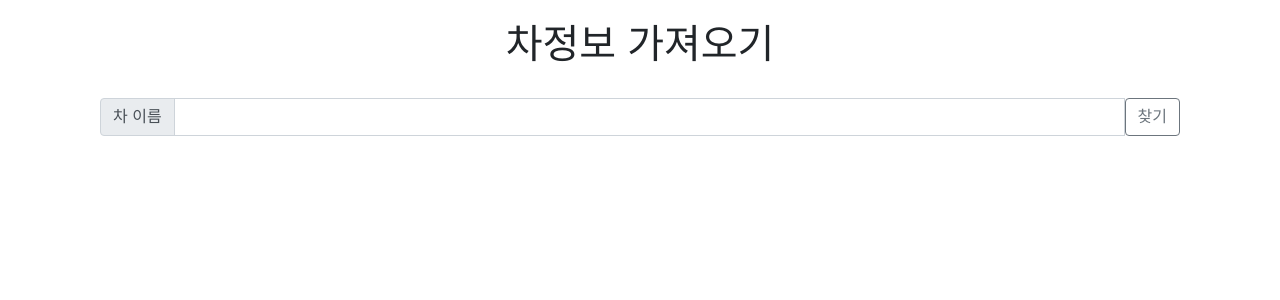
After one commit to Mu-jun/SpartaWebMaking, a Flask app: page /tea in a window 1280 px wide. The commit adds this page. Shown: the top 300 px of the page. Run offline with Flask 2, Linux system fonts and the light colour scheme; data that the repository does not hold is empty; some libraries are stand-ins or nearby versions.

Commit message:
스크립트 스타일 분리

```diff
--- a/app.py
+++ b/app.py
@@ -1,3 +1,5 @@
+import secrets
+
 from flask import Flask, render_template, request, jsonify
 import hashlib
 import jwt
@@ -9,9 +11,14 @@ app.config['JSON_AS_ASCII'] = False  # 한글 깨짐 현상 해결코드
 # DB 관련
 from pymongo import MongoClient
 
-client = MongoClient('localhost', 27017)
+# 서버 db 사용시 로컬 db 주석 처리, 로컬 db 사용시 서버 db 주석 처리
+# **********************************************************
+
 # client = MongoClient('localhost', 27017)
+client = MongoClient('mongodb://test:test@54.180.2.121', 27017)
 db = client.dbchacha
+
+# **********************************************************
 
 
 # 차 정보 입력하기(POST) API
@@ -50,6 +57,18 @@ def save_tea():
 def home():
     return render_template('save_tea.html')
 
+# 티 정보 GET 하기 -- 영은
+# ***************************************************************************************************
+@app.route('/tea/list', methods=['GET'])
+def getTea():
+    tea_list = list(db.tealist.find({}, {'_id': False}).sort('name'))
+    return jsonify({'all_teas':tea_list})
+
+@app.route('/tea')
+def teaList():
+    return render_template('get_tea.html')
+# ***************************************************************************************************
+
 
 # 회원가입 및 로그인, 로그인 테스트 페이지 코드 test by 승신
 # ***************************************************************************************************
@@ -62,15 +81,17 @@ def api_register():
     id_receive = request.form['id_give']
     pw_receive = request.form['pw_give']
     nickname_receive = request.form['nickname_give']
+    salt = secrets.token_bytes(32)
+    pw_salt = pw_receive+salt
 
-    pw_hash = hashlib.sha256(pw_receive.encode('utf-8')).hexdigest()
+    pw_hash = hashlib.sha256(pw_salt.encode('utf-8')).hexdigest()
 
     result = db.user.find_one({'id': id_receive, 'pw': pw_hash, 'nick': nickname_receive})
 
     if result is not None:
         return jsonify({'fail': '아이디/패스워드/닉네임이 중복된다.'})
     else:
-        doc2 = {'id': id_receive, 'pw': pw_hash, 'nick': nickname_receive}
+        doc2 = {'id': id_receive, 'pw': pw_hash, 'nick': nickname_receive, 'saltValue': salt}
         db.user.insert_one(doc2)
         return jsonify({'result': '어, 그래 가입 됐다. 가라.'})
 
@@ -90,7 +111,7 @@ def api_login():
 
     # 찾으면 JWT 토큰을 만들어 발급합니다.
     if result is not None:
-        # JWT 토큰에는, payload와 시크릿키가 필요합니다.
+        # JWT 토큰에는, payload와 시크릿키가 필요합니다.방법
         # 시크릿키가 있어야 토큰을 디코딩(=풀기) 해서 payload 값을 볼 수 있습니다.
         # 아래에선 id와 exp를 담았습니다. 즉, JWT 토큰을 풀면 유저ID 값을 알 수 있습니다.
         # exp에는 만료시간을 넣어줍니다. 만료시간이 지나면, 시크릿키로 토큰을 풀 때 만료되었다고 에러가 납니다.
--- a/static/styles.css
+++ b/static/styles.css
@@ -1,3 +1,5 @@
+        /* 01_login style */
+
         * {
             font-family: 'Black Han Sans', sans-serif;
         }
@@ -28,3 +30,22 @@
             margin: auto;
             display: block;
         }
+
+        /* get_tea style */
+
+        .title {
+            text-align: center;
+            margin-top: 20px;
+            margin-bottom: 20px;
+        }
+
+        #box{
+            background-color: beige;
+            margin: 20px;
+        }
+
+        .input-box{
+            margin-left: 100px;
+            margin-right: 100px;
+            margin-top: 30px;
+        }
--- a/templates/01_login.html
+++ b/templates/01_login.html
@@ -30,6 +30,8 @@
     <p></p>
     <button type="button" class="mybtn" onclick="makeid();">가입하기</button>
     <button type="button" class="mybtn" onclick="login();">로그인하기</button>
+
+
 </div>
 </body>
 </html>
--- /dev/null
+++ b/templates/get_tea.html
@@ -0,0 +1,63 @@
+
+<!DOCTYPE html>
+<html lang="en">
+
+<head>
+    <!-- Required meta tags -->
+    <meta charset="utf-8">
+    <meta name="viewport" content="width=device-width, initial-scale=1, shrink-to-fit=no">
+
+    <!-- Bootstrap CSS -->
+    <link rel="stylesheet" href="https://maxcdn.bootstrapcdn.com/bootstrap/4.0.0/css/bootstrap.min.css"
+          integrity="sha384-Gn5384xqQ1aoWXA+058RXPxPg6fy4IWvTNh0E263XmFcJlSAwiGgFAW/dAiS6JXm" crossorigin="anonymous">
+
+
+    <!-- Optional JavaScript -->
+    <!-- jQuery first, then Popper.js, then Bootstrap JS -->
+    <script src="https://ajax.googleapis.com/ajax/libs/jquery/3.5.1/jquery.min.js"></script>
+    <script src="https://cdnjs.cloudflare.com/ajax/libs/popper.js/1.12.9/umd/popper.min.js"
+            integrity="sha384-ApNbgh9B+Y1QKtv3Rn7W3mgPxhU9K/ScQsAP7hUibX39j7fakFPskvXusvfa0b4Q"
+            crossorigin="anonymous"></script>
+    <script src="https://maxcdn.bootstrapcdn.com/bootstrap/4.0.0/js/bootstrap.min.js"
+            integrity="sha384-JZR6Spejh4U02d8jOt6vLEHfe/JQGiRRSQQxSfFWpi1MquVdAyjUar5+76PVCmYl"
+            crossorigin="anonymous"></script>
+
+
+    <meta property="og:title" content="차茶정해봅시다"/>
+    <meta property="og:description" content="쉽게 알아보는 내게 맞는 차"/>
+    <meta property="og:image" content="/static/ogimage.jpg"/>
+
+    <link href="https://fonts.googleapis.com/css2?family=Nanum+Pen+Script&display=swap" rel="stylesheet">
+
+    <title>차 정보 가져오기</title>
+
+    <link rel="stylesheet" href="../static/styles.css" />
+    <script src="../static/script/script.js"></script>
+</head>
+
+
+<body>
+
+<div class="title">
+    <h1>차정보 가져오기</h1>
+</div>
+
+   <!--검색창 추가-->
+    <div class='input-box'>
+        <div class="input-group mb-3">
+            <div class="input-group-prepend">
+                <span class="input-group-text" id="inputGroup-sizing-default">차 이름</span>
+            </div>
+                <input type="text" id="teaName" class="form-control kw" onkeyup="enter()">
+                <button onclick="search()" class="btn btn-outline-secondary" type="button" id="btn_search" href="javascript:enter();">찾기</button>
+            </div>
+    </div>
+
+    <div id="box">
+
+    </div>
+
+
+</body>
+
+</html>
```
Also changed, not shown: static/script/script.js (+95 -0 lines).
